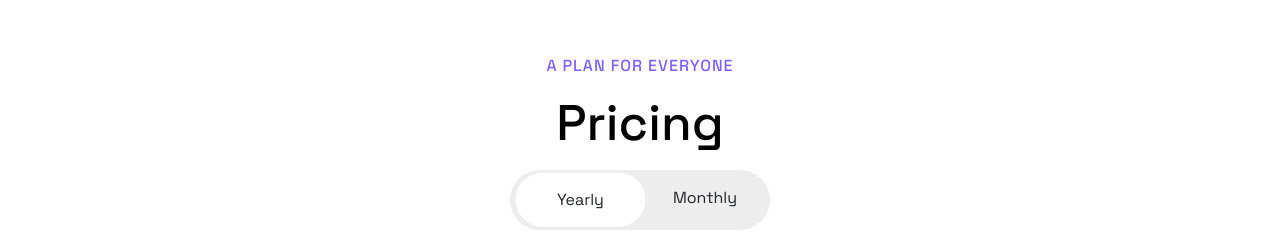
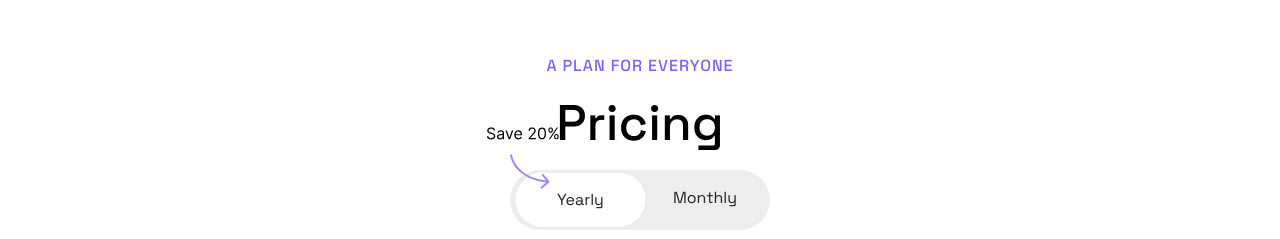
Before and after one commit to tanuj-22/booksports, a React (Create React App) app: page / in a window 1280 px wide. Shown: the part 4460-4699 px from the top of the page. Built offline with nearby package versions, Linux system fonts and the light colour scheme.

Commit message:
save money svg updated and placed correctly

```diff
--- a/src/Components/Pricing.js
+++ b/src/Components/Pricing.js
@@ -3,6 +3,8 @@ import PricingTable from "./PricingTable";
 import { Container, Row, Col } from "react-bootstrap";
 // import css
 import '../css/pricing.css';
+// import assets
+import savemoney from '../assests/savemoney.svg';
 
 const Pricing = () => {
   return (
@@ -26,6 +28,11 @@ const Pricing = () => {
                     </Row>
                 </Container>
             </div>
+
+            {/* vector */}
+            <div className="save-money">
+                <img src={savemoney} alt=""/>
+            </div>
             <PricingTable/>
 
         </Container>
--- a/src/css/pricing.css
+++ b/src/css/pricing.css
@@ -1,6 +1,11 @@
 .pricing-section{
     text-align: center;
     background: white;
+}
+.pricing-section .save-money{
+    position: absolute;
+    left: 38%;
+    transform: translateY(-160%);
 }
 .pricing-section .pricing-tagline{
     font-weight: 500;
```
Also changed, not shown: src/assests/savemoney.svg (renamed from src/assests/Group 34322savemoney.svg).
